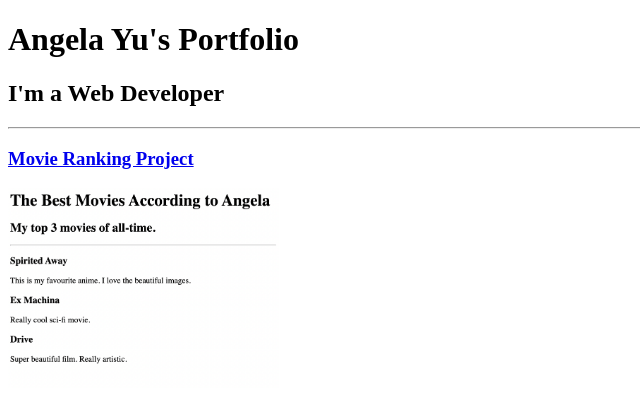
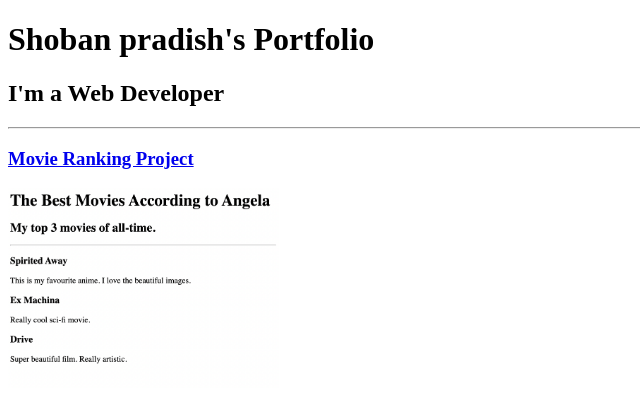
Before and after one commit to Shobanpradish/html.felix, a plain HTML site: page index.html in a window 1280 px wide. Shown: the top 408 px of the page, without its empty margins (0-640 px from the left). Drawn offline with Linux system fonts and the light colour scheme.

Commit message:
Update index.html

```diff
--- a/index.html
+++ b/index.html
@@ -3,11 +3,11 @@
 
 <head>
   <meta charset="UTF-8">
-  <title>Angela's Portfolio</title>
+  <title>Shoban pradish's Portfolio</title>
 </head>
 
 <body>
-  <h1>Angela Yu's Portfolio</h1>
+  <h1>Shoban pradish's Portfolio</h1>
   <h2>I'm a Web Developer</h2>
   <hr />
   <h3><a href="./public/movie-ranking.html">Movie Ranking Project</a></h3>
```
